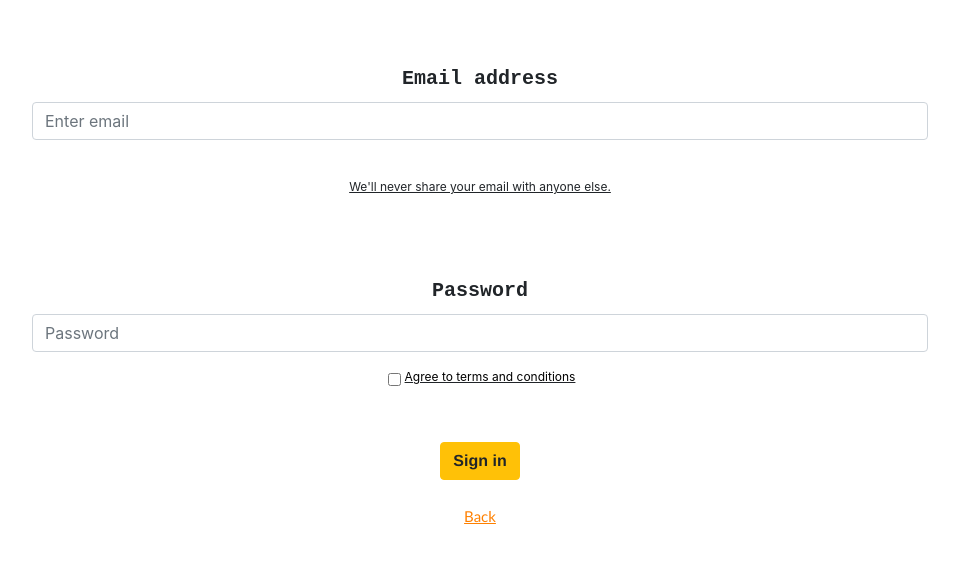
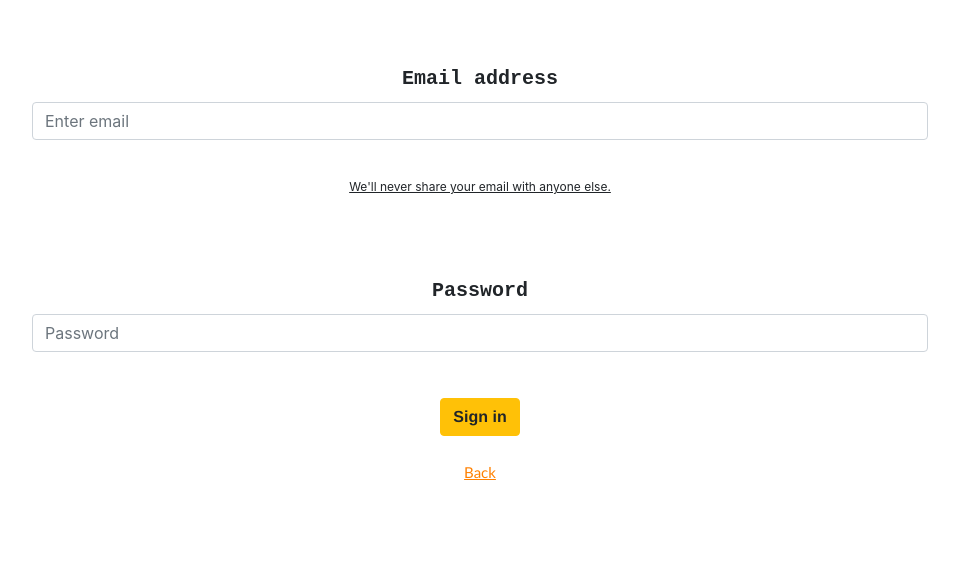
Before and after one commit to MarwanEsm/Currency-Rate-Exchange, a React (Create React App) app: page /LogInScreen in a window 1280 px wide. Shown: the top 562 px of the page, without its empty margins (160-1119 px from the left). Built offline with nearby package versions, Linux system fonts and the light colour scheme.

Commit message:
Modifying first fetch

```diff
--- a/src/App.js
+++ b/src/App.js
@@ -3,11 +3,9 @@ import React from "react";
 import LandingScreen from "./Firstscreen/LandingScreen";
 import LogInScreen from "./LogInscreen/LogInScreen";
 import CurrenciesListScreen from "./CurrenciesListscreen/CurrenciesListScreen";
-// import CurrenciesExchangeRateList from './CurrenciesListscreen/CurrenciesExchangeRateList'
 import RegistrationScreen from "./RegistrationScreen/RegistrationScreen";
-import Screen from "./TermsAndConditions/Screen";
+import Whatever from "./TermsAndConditions/Whatever";
 import { BrowserRouter as Router, Switch, Route } from "react-router-dom";
-
 
 export default function App() {
   return (
@@ -27,8 +25,8 @@ export default function App() {
           <Route path="/RegistrationScreen">
             <RegistrationScreen />
           </Route>
-          <Route exact path="/Screen">
-            <Screen />
+          <Route path="/Whatever">
+            <Whatever />
           </Route>
         </Switch>
       </div>
--- a/src/Components/CurrenciesContext.js
+++ b/src/Components/CurrenciesContext.js
@@ -30,7 +30,7 @@ export const CurrenciesContextProvider = ({ children }) => {
   };
 
   return (
-    <CurrenciesContext.Provider value={{currencies, exchangeRate, fetchExchangeRate}}>
+    <CurrenciesContext.Provider value={{ currencies, exchangeRate, fetchExchangeRate }}>
       {children}
     </CurrenciesContext.Provider>
   );
--- a/src/CurrenciesListscreen/CurrenciesList.js
+++ b/src/CurrenciesListscreen/CurrenciesList.js
@@ -6,7 +6,7 @@ import { useHistory } from "react-router-dom";
 function CurrenciesList() {
   const history = useHistory();
   const displayExchangeRate = () => {
-  history.push("/CurrenciesListScreen/:currency");
+  history.push("/");
   };
   const { currencies } = useContext(CurrenciesContext);
   return (
--- a/src/CurrenciesListscreen/CurrenciesListScreen.js
+++ b/src/CurrenciesListscreen/CurrenciesListScreen.js
@@ -8,7 +8,7 @@ function CurrenciesListScreen() {
       <CurrenciesContextProvider>
         <CurrenciesList />
       </CurrenciesContextProvider>
-      <br/>
+      <br />
       <a href="/" style={aStyle}>
         Log out
       </a>
--- a/src/LogInscreen/LogInScreen.js
+++ b/src/LogInscreen/LogInScreen.js
@@ -2,7 +2,6 @@ import React from "react";
 import Form from "react-bootstrap/Form";
 import Button from "react-bootstrap/Button";
 import { useHistory } from "react-router-dom";
-
 
 function LogInScreen() {
   const history = useHistory();
@@ -34,16 +33,6 @@ function LogInScreen() {
             data-ng-init="resp()"
             style={inputlStyle}
           />
-        </Form.Group>
-        <Form.Group controlId="formBasicCheckbox" style={groupStyle}>
-          <Form.Check type="checkbox" />
-          <a
-            href="/#"
-            style={a1Style}
-            data-ng-init="resp()"
-          >
-            Agree to terms and conditions
-          </a>
         </Form.Group>
         <Button
           variant="warning"
@@ -80,17 +69,8 @@ const textStyle = {
   fontSize: 12,
 };
 
-const groupStyle = {
-  display: "flex",
-  justifyContent: "center",
-  width: "70%",
-  marginLeft: "15%",
-  textDecoration: "underline",
-  fontSize: 12,
-};
-
 const buttonStyle = {
-  marginTop: 35,
+  marginTop: 30,
   fontFamily: "Helvetica",
   fontWeight: "bold",
 };
@@ -98,14 +78,10 @@ const buttonStyle = {
 const a2Style = {
   fontFamily: "Trebuchet MS, sans-serif ",
   fontSize: 15,
-  textDecoration:'underline',
+  textDecoration: "underline",
   paddingTop: 10,
   paddingBottom: 20,
   color: "#ff8000",
 };
 
-const a1Style = {
-  color :'black',
-}
-
 export default LogInScreen;
--- a/src/TermsAndConditions/Screen.js
+++ b/src/TermsAndConditions/Whatever.js
@@ -3,7 +3,7 @@ import "bootstrap/dist/css/bootstrap.min.css";
 import Button from "react-bootstrap/Button";
 import { useHistory } from "react-router-dom";
 
-function Screen() {
+function Whatever() {
   const history = useHistory();
   const goBacktoRegScreen = (event) => {
     event.preventDefault();
@@ -39,4 +39,4 @@ const buttonStyle = {
   fontWeight: "bold",
 };
 
-export default Screen;
+export default Whatever;
```
Also changed, not shown: src/CurrenciesListscreen/CurrenciesExchangeRateList.js (deleted, +0 -16 lines), 1 other file (tests, documents, lock files or other folders).
